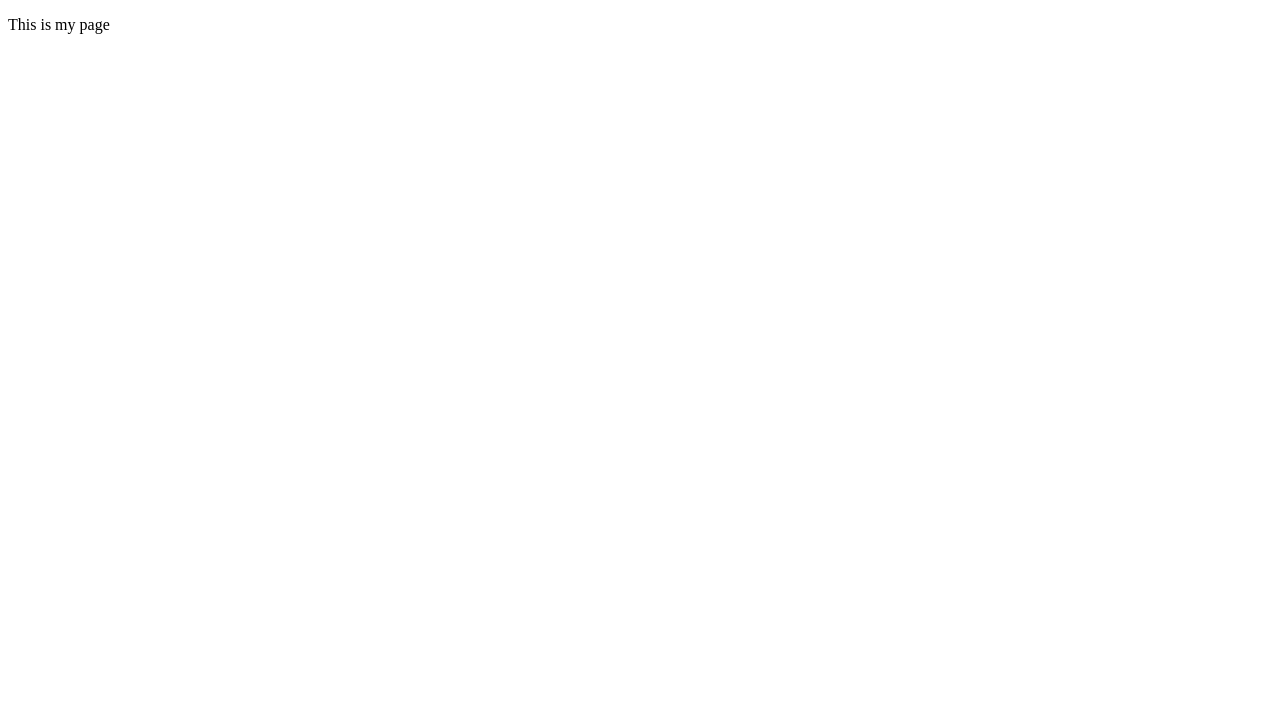
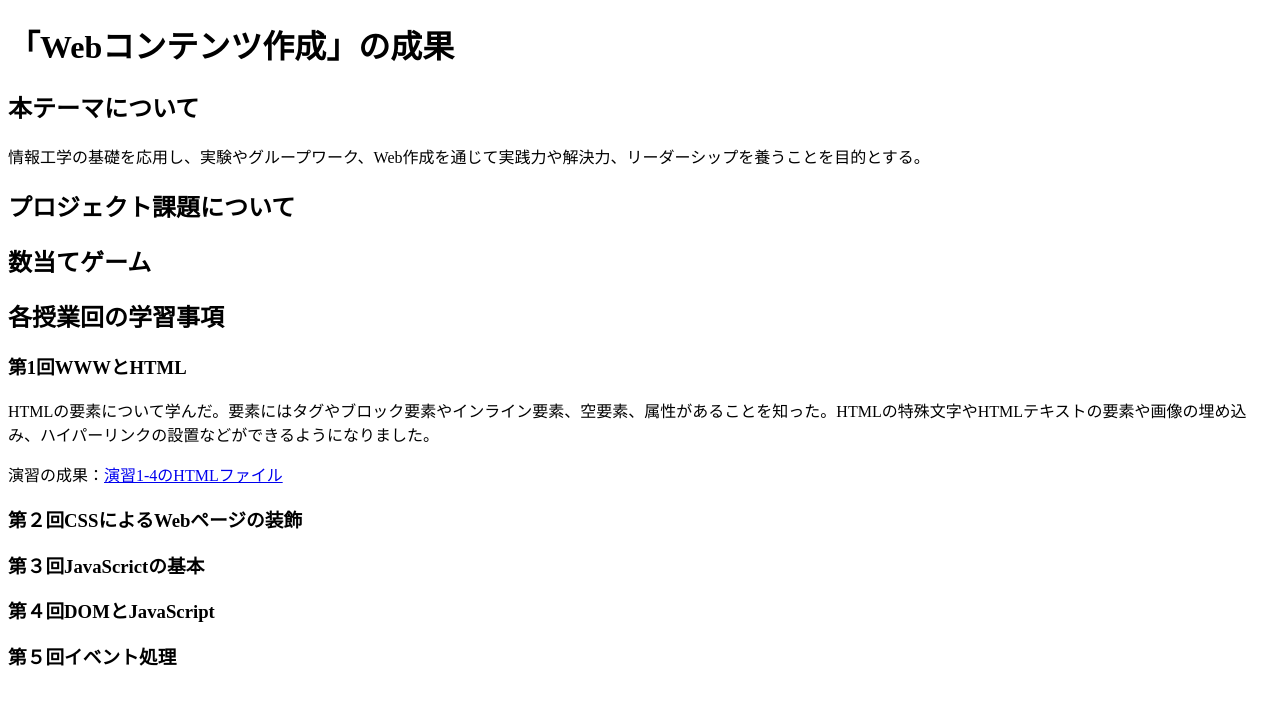
Before and after one commit to G384512023/medialabo, a plain HTML site: page index.html in a window 1280 px wide. Drawn offline with Linux system fonts and the light colour scheme.

Commit message:
Webコンテンツの成果

```diff
--- a/index.html
+++ b/index.html
@@ -2,9 +2,23 @@
 <html>
   <head>
     <meta charset="utf-8">
-    <title>My test page</title>
+    <title>「Webコンテンツ作成」の成果</title>
   </head>
-  <body>
-    <p>This is my page</p>
+  </body>
+  <h1>「Webコンテンツ作成」の成果</h1>
+  <h2>本テーマについて</h2>
+  <p>情報工学の基礎を応用し、実験やグループワーク、Web作成を通じて実践力や解決力、リーダーシップを養うことを目的とする。</p>
+  <h2>プロジェクト課題について</h2>
+<h2>数当てゲーム</h2>
+<h2>各授業回の学習事項</h2>
+<h3>第1回WWWとHTML</h3>
+<p>HTMLの要素について学んだ。要素にはタグやブロック要素やインライン要素、空要素、属性があることを知った。HTMLの特殊文字やHTMLテキストの要素や画像の埋め込み、ハイパーリンクの設置などができるようになりました。</p>
+<p>演習の成果：<a href = "file:///Users/yuto/Documents/medialabo/practice-html/elements.html"
+  title = "演習1-4のHTMLファイル"
+  target = "_blank">演習1-4のHTMLファイル</a></p>
+  <h3>第２回CSSによるWebページの装飾</h3>
+  <h3>第３回JavaScrictの基本</h3>
+  <h3>第４回DOMとJavaScript</h3>
+  <h3>第５回イベント処理</h3>
   </body>
 </html>
```
